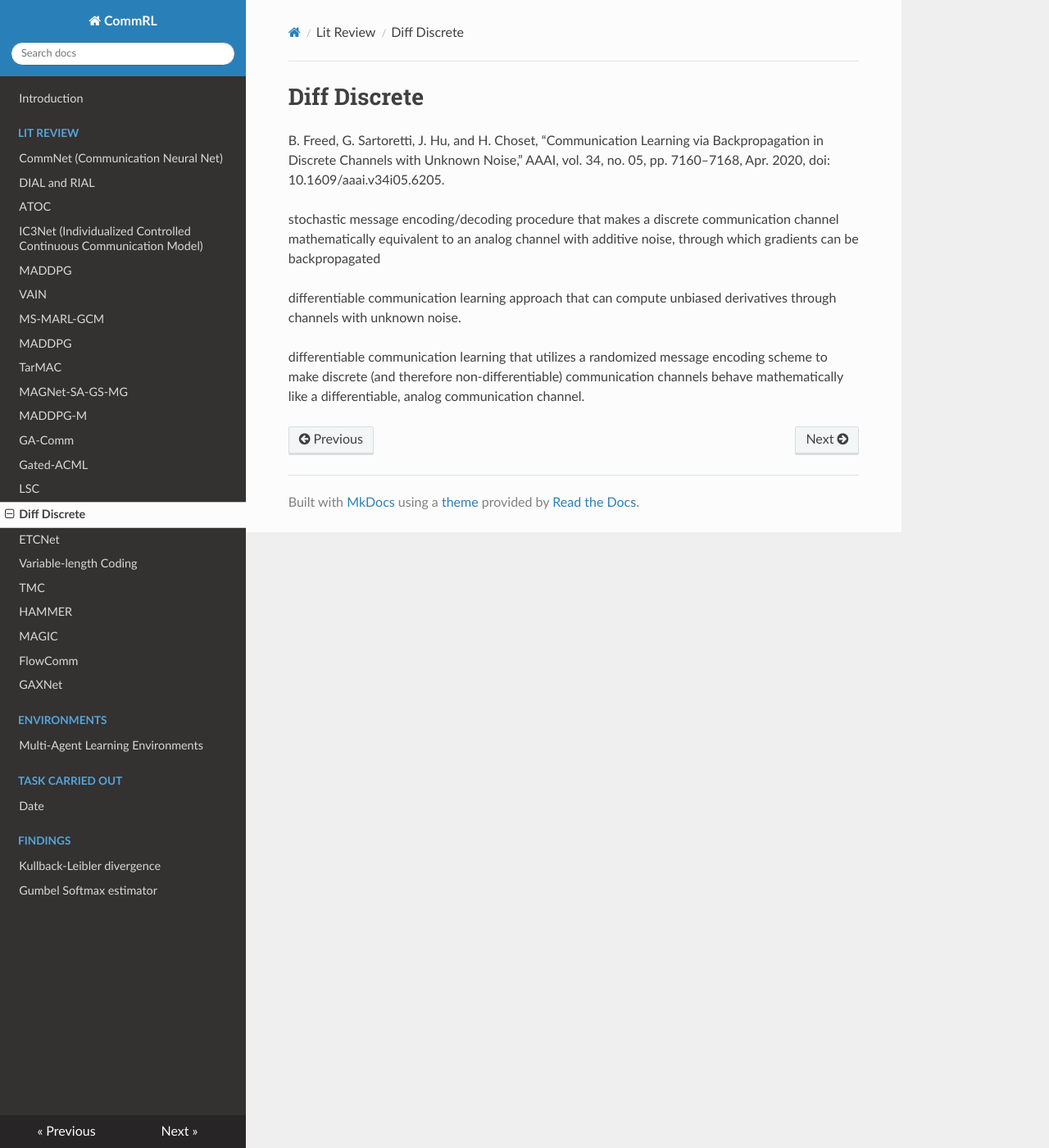
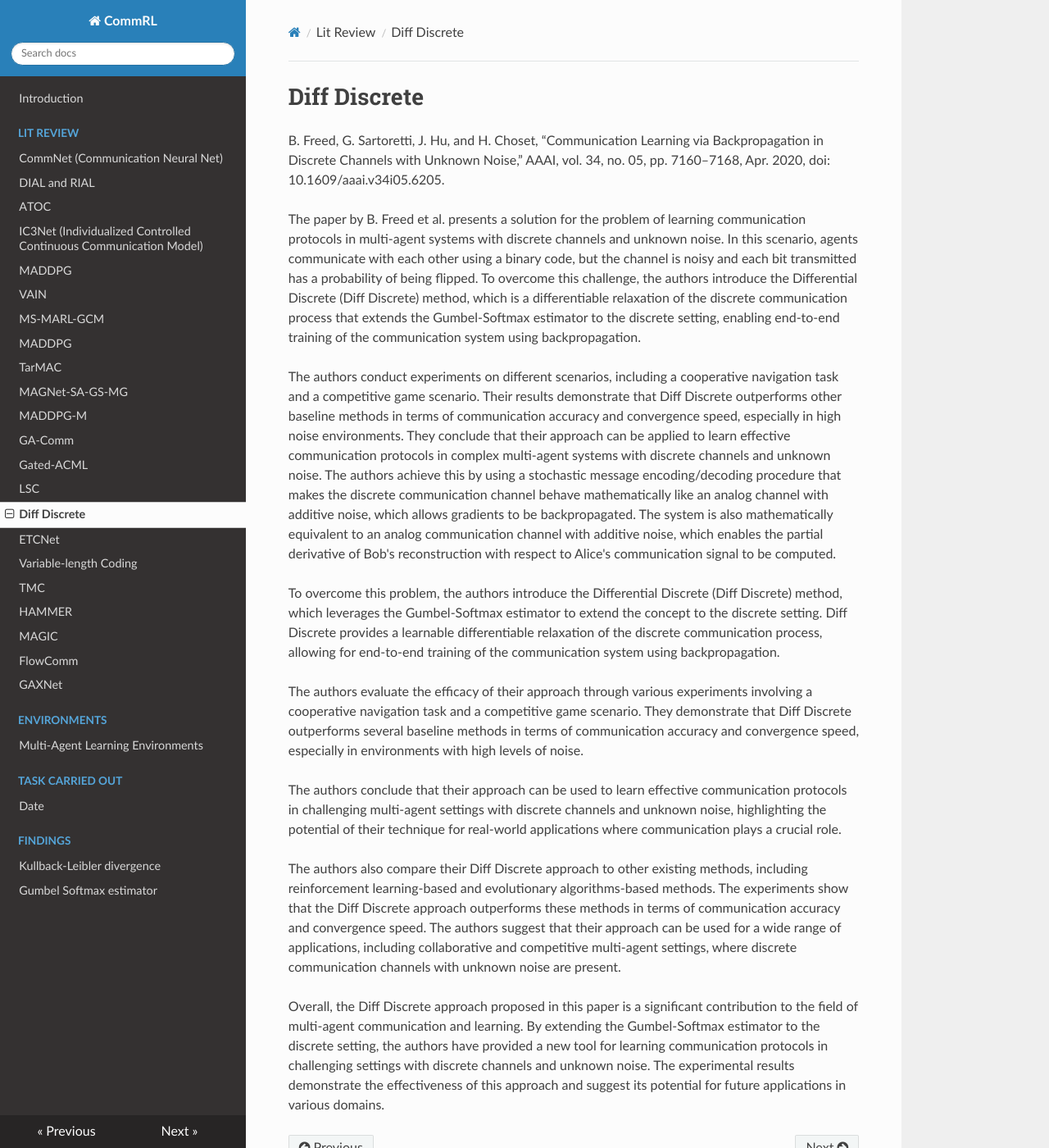
Before and after one commit to hasithz/CommRL_docs, an MkDocs documentation site: the page built from docs/Literature_Reviews/Diff Discrete.md, in a window 1280 px wide and 1400 px high. Shown: the whole window at 82% size. Built offline with MkDocs 1.6.1, drawn with Linux system fonts in a browser that asks for light colours; nearby versions of some CDN libraries.

Commit message:
diff discrete updated

```diff
--- a/docs/Literature_Reviews/Diff Discrete.md
+++ b/docs/Literature_Reviews/Diff Discrete.md
@@ -5,6 +5,11 @@ B. Freed, G. Sartoretti, J. Hu, and H. Choset, “Communication Learning via Bac
 
 
 
+<!-- The paper "Communication Learning via Backpropagation in Discrete Channels with Unknown Noise" by B. Freed et al. proposes a novel approach to learning communication protocols in multi-agent systems with discrete channels and unknown noise. The authors focus on the scenario where agents need to communicate with each other using a binary code, and the channel is noisy, meaning that each bit transmitted has a certain probability of being flipped.
+
+To address this problem, the authors introduce the Differential Discrete (Diff Discrete) method, which extends the Gumbel-Softmax estimator to the discrete setting. Diff Discrete is a learnable differentiable relaxation of the discrete communication process, which allows for end-to-end training of the communication system using backpropagation.
+
+The authors evaluate their approach in a range of experiments, including a cooperative navigation task and a competitive game scenario. They show that Diff Discrete outperforms several baseline methods in terms of communication accuracy and convergence speed, especially in environments with high noise levels. The authors conclude that their approach can be used to learn effective communication protocols in challenging multi-agent settings with discrete channels and unknown noise.
 
 
 stochastic message encoding/decoding procedure that makes a discrete communication channel mathematically equivalent to an analog channel with additive noise, through which gradients can be backpropagated
@@ -12,3 +17,20 @@ stochastic message encoding/decoding procedure that makes a discrete communicati
 differentiable communication learning approach that can compute unbiased derivatives through channels with unknown noise.
 
 differentiable communication learning that utilizes a randomized message encoding scheme to make discrete (and therefore non-differentiable) communication channels behave mathematically like a differentiable, analog communication channel.
+
+real-valued communication signal z, which is encoded into a discrete message by a stochastic quantization procedure (randomized encoder). The resulting discrete message m is sent through the communication channel and is received by Bob, who then uses this discrete message to compute an approximation of the original real-valued signal generated by Alice, ˆ z, using a stochastic dequantization procedure (randomized decoder) (fig. 1). We show that the encoder/channel/decoder system is mathematically equivalent to an analog communication channel with additive noise, allowing the partial derivative of Bob’s reconstruction with respect to Alice’s communication signal to be computed. Once again, because we assume centralized training, Bob’s learning gradient is available to Alice for the computation of her learning update. -->
+
+
+The paper by B. Freed et al. presents a solution for the problem of learning communication protocols in multi-agent systems with discrete channels and unknown noise. In this scenario, agents communicate with each other using a binary code, but the channel is noisy and each bit transmitted has a probability of being flipped. To overcome this challenge, the authors introduce the Differential Discrete (Diff Discrete) method, which is a differentiable relaxation of the discrete communication process that extends the Gumbel-Softmax estimator to the discrete setting, enabling end-to-end training of the communication system using backpropagation.
+
+The authors conduct experiments on different scenarios, including a cooperative navigation task and a competitive game scenario. Their results demonstrate that Diff Discrete outperforms other baseline methods in terms of communication accuracy and convergence speed, especially in high noise environments. They conclude that their approach can be applied to learn effective communication protocols in complex multi-agent systems with discrete channels and unknown noise. The authors achieve this by using a stochastic message encoding/decoding procedure that makes the discrete communication channel behave mathematically like an analog channel with additive noise, which allows gradients to be backpropagated. The system is also mathematically equivalent to an analog communication channel with additive noise, which enables the partial derivative of Bob's reconstruction with respect to Alice's communication signal to be computed.
+
+To overcome this problem, the authors introduce the Differential Discrete (Diff Discrete) method, which leverages the Gumbel-Softmax estimator to extend the concept to the discrete setting. Diff Discrete provides a learnable differentiable relaxation of the discrete communication process, allowing for end-to-end training of the communication system using backpropagation.
+
+The authors evaluate the efficacy of their approach through various experiments involving a cooperative navigation task and a competitive game scenario. They demonstrate that Diff Discrete outperforms several baseline methods in terms of communication accuracy and convergence speed, especially in environments with high levels of noise.
+
+The authors conclude that their approach can be used to learn effective communication protocols in challenging multi-agent settings with discrete channels and unknown noise, highlighting the potential of their technique for real-world applications where communication plays a crucial role.
+
+The authors also compare their Diff Discrete approach to other existing methods, including reinforcement learning-based and evolutionary algorithms-based methods. The experiments show that the Diff Discrete approach outperforms these methods in terms of communication accuracy and convergence speed. The authors suggest that their approach can be used for a wide range of applications, including collaborative and competitive multi-agent settings, where discrete communication channels with unknown noise are present.
+
+Overall, the Diff Discrete approach proposed in this paper is a significant contribution to the field of multi-agent communication and learning. By extending the Gumbel-Softmax estimator to the discrete setting, the authors have provided a new tool for learning communication protocols in challenging settings with discrete channels and unknown noise. The experimental results demonstrate the effectiveness of this approach and suggest its potential for future applications in various domains.
```
